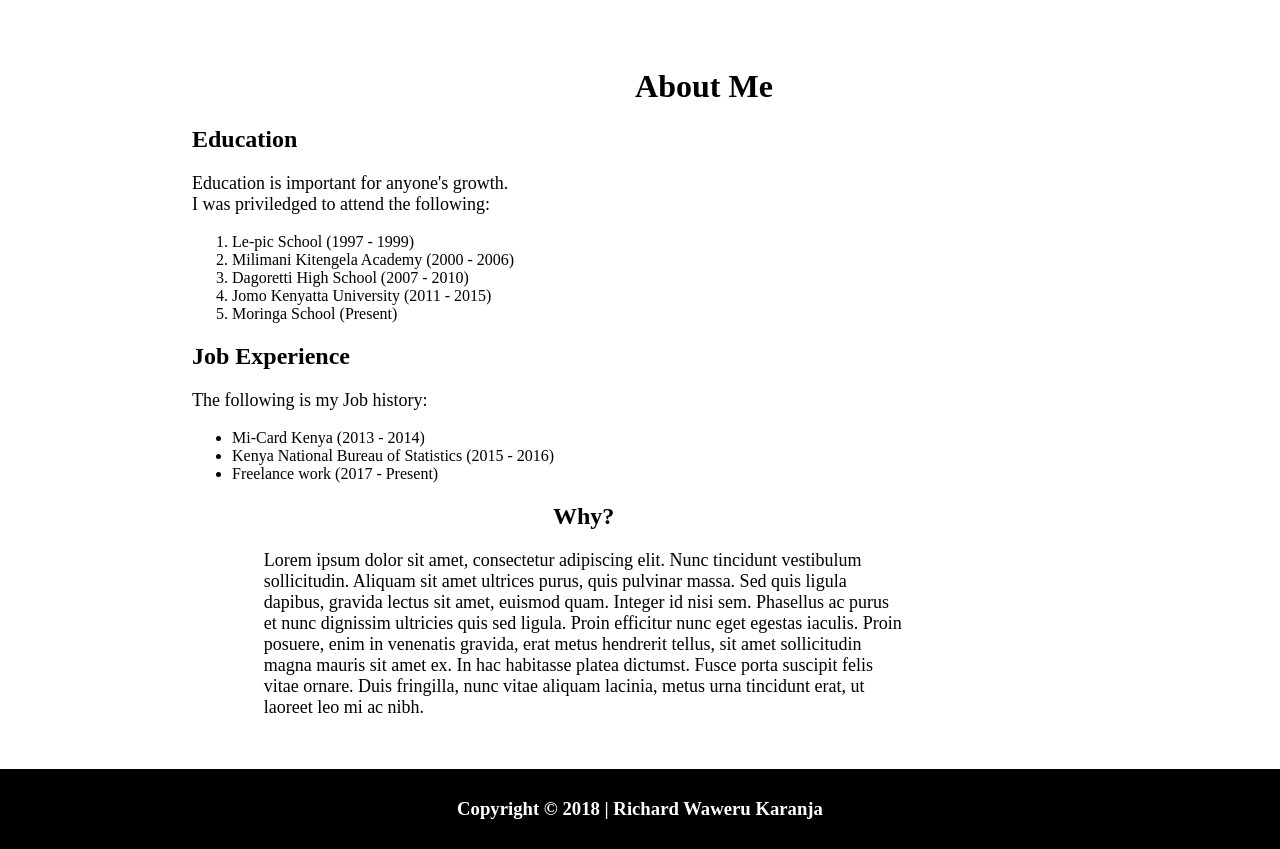
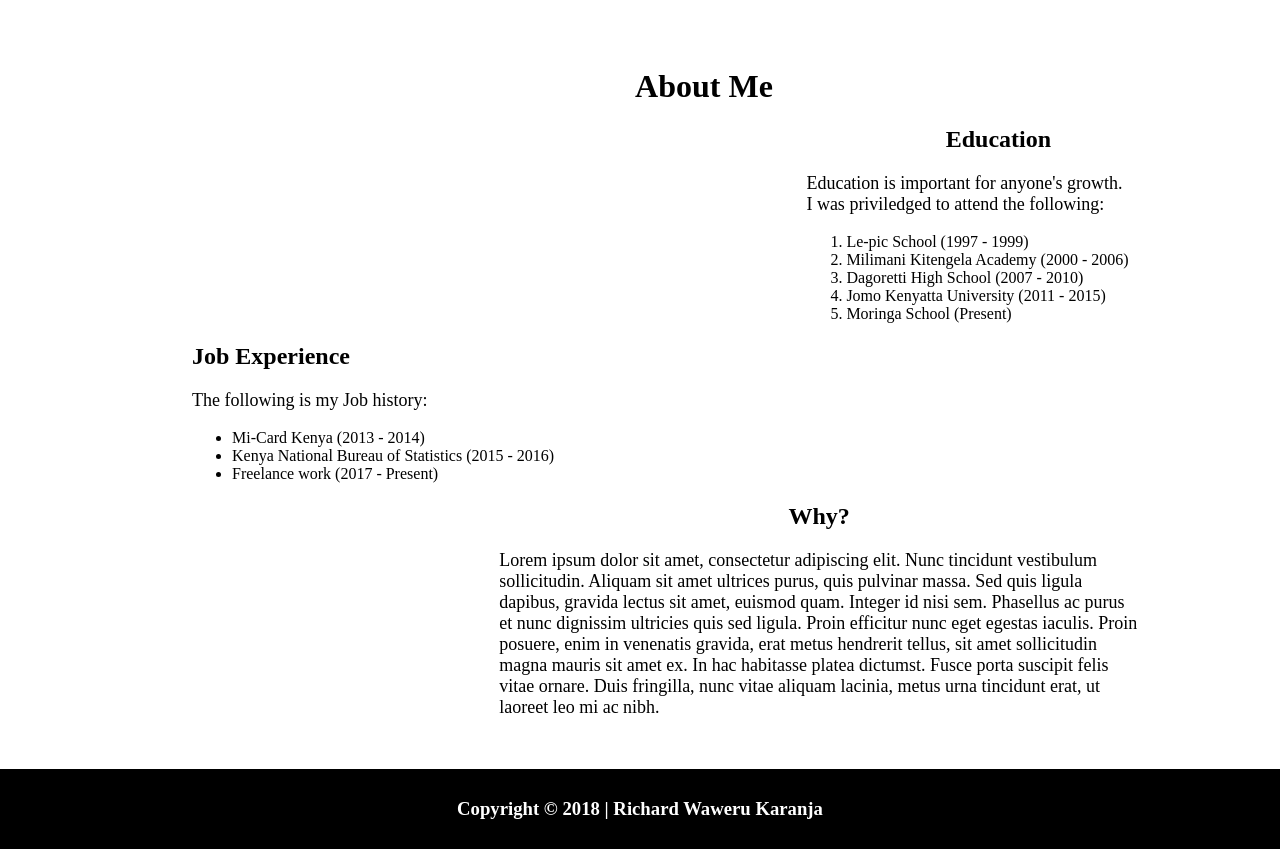
Before and after one commit to DevWaweru/PortfolioLandingPage, a plain HTML site: page index.html in a window 1280 px wide. Shown: the part 1500-2349 px from the top of the page. Drawn offline with Linux system fonts and the light colour scheme.

Commit message:
Customizing Education in About Section

```diff
--- a/css/styles.css
+++ b/css/styles.css
@@ -101,10 +101,18 @@ p:hover{
     margin-right: 0;
 }
 #why{
-    margin-left: 7%;
+    padding-left: 30%;
+
 }
 #why h2{
     width: 50vw;
+    text-align: center;
+}
+#education{
+    width: 30vw;
+    padding-left: 60%;
+}
+#education h2{
     text-align: center;
 }
 .about{
```
